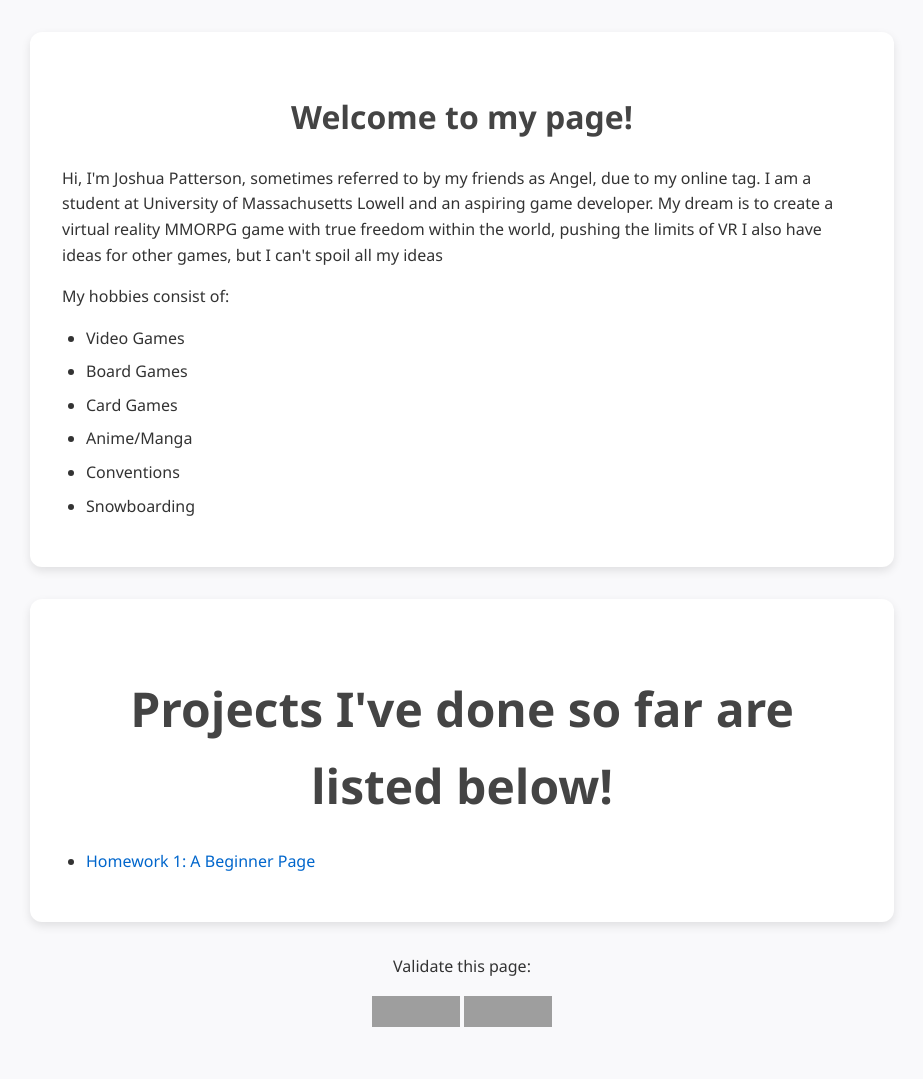
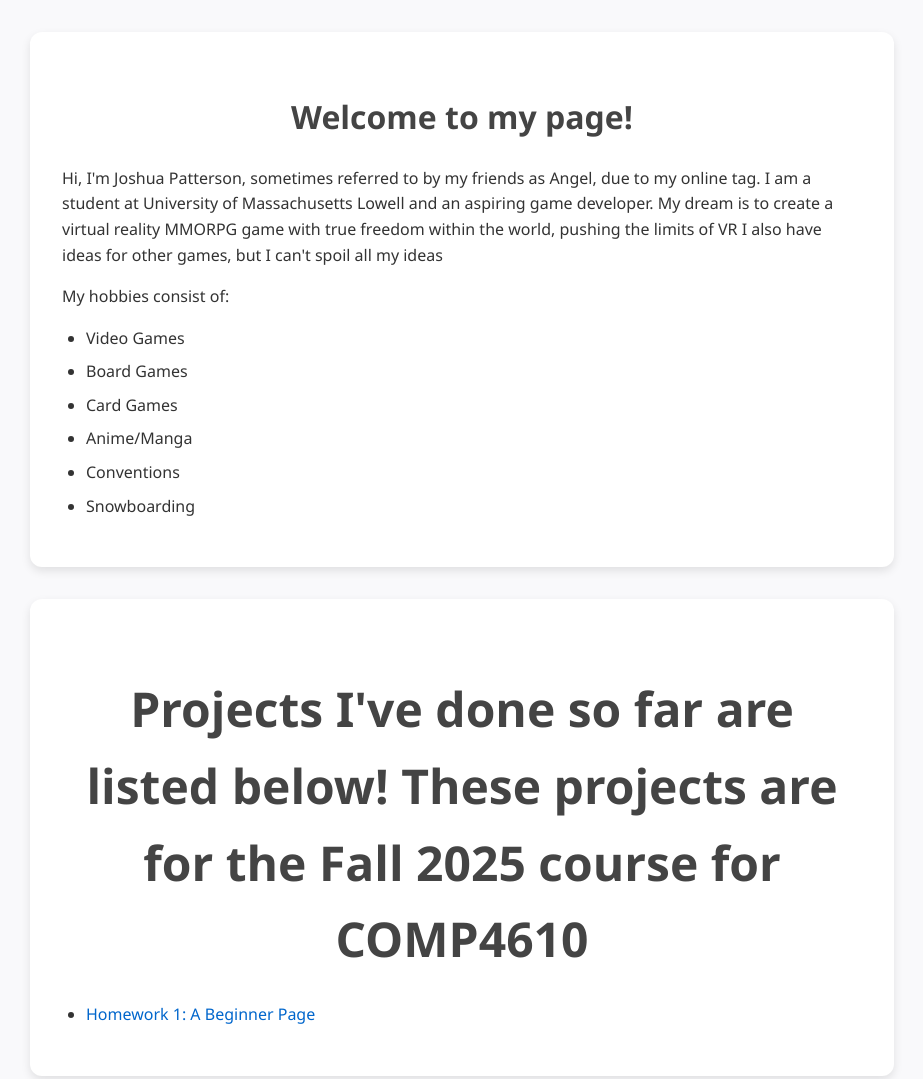
Before and after one commit to JPatt16/jpatt16.github.io, a plain HTML site: page index.html in a window 1280 px wide. Shown: the top 1079 px of the page, without its empty margins (178-1101 px from the left). Drawn offline with Linux system fonts and the light colour scheme; grey boxes are pictures that could not be loaded.

Commit message:
Update index.html

```diff
--- a/index.html
+++ b/index.html
@@ -39,7 +39,7 @@ updated by JP on September 10, 2025 at 5:13 PM
 
   <section>
     <h1>
-      Projects I've done so far are listed below!
+      Projects I've done so far are listed below! These projects are for the Fall 2025 course for COMP4610
     </h1>
 
     <ul>
```
